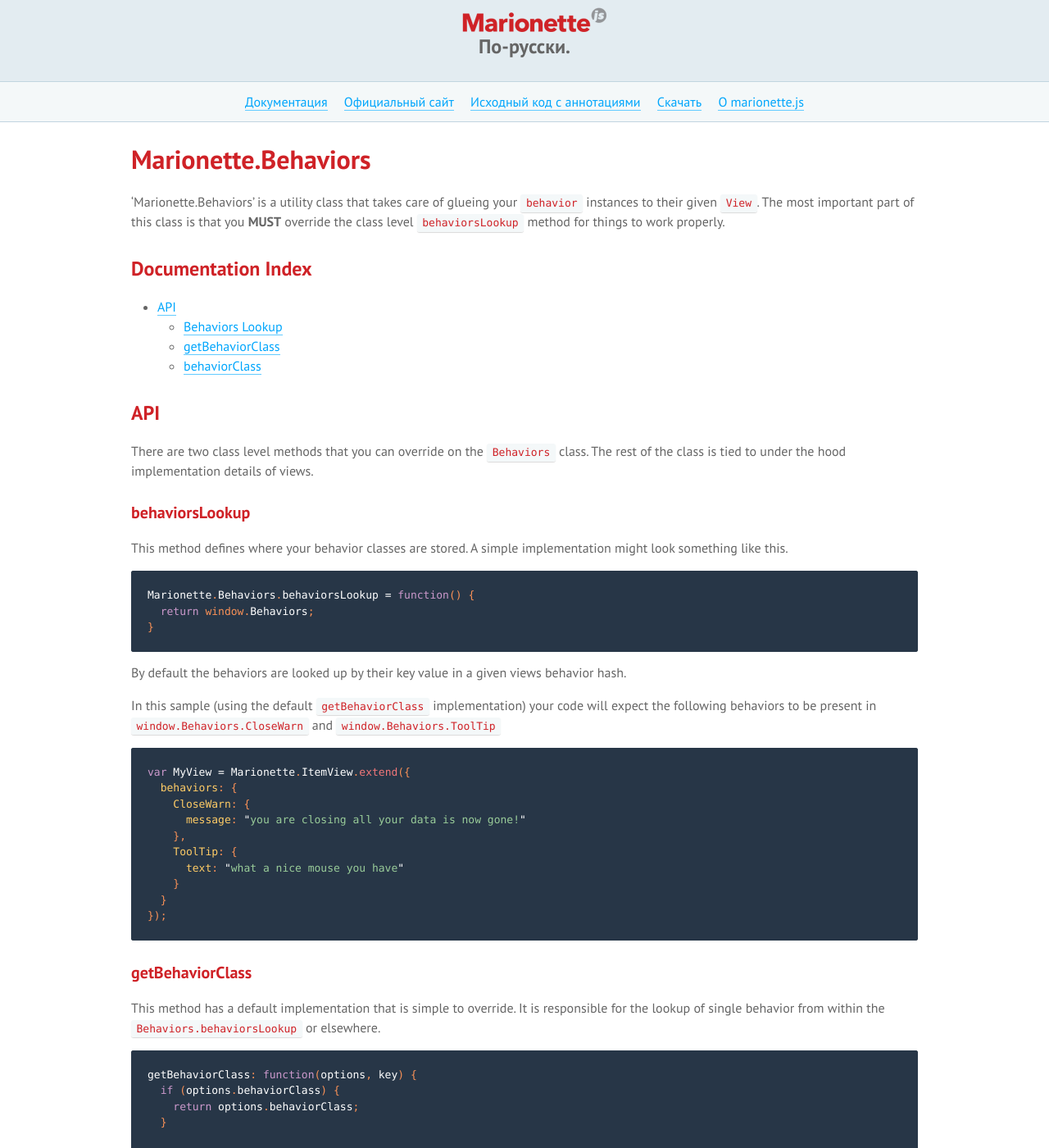
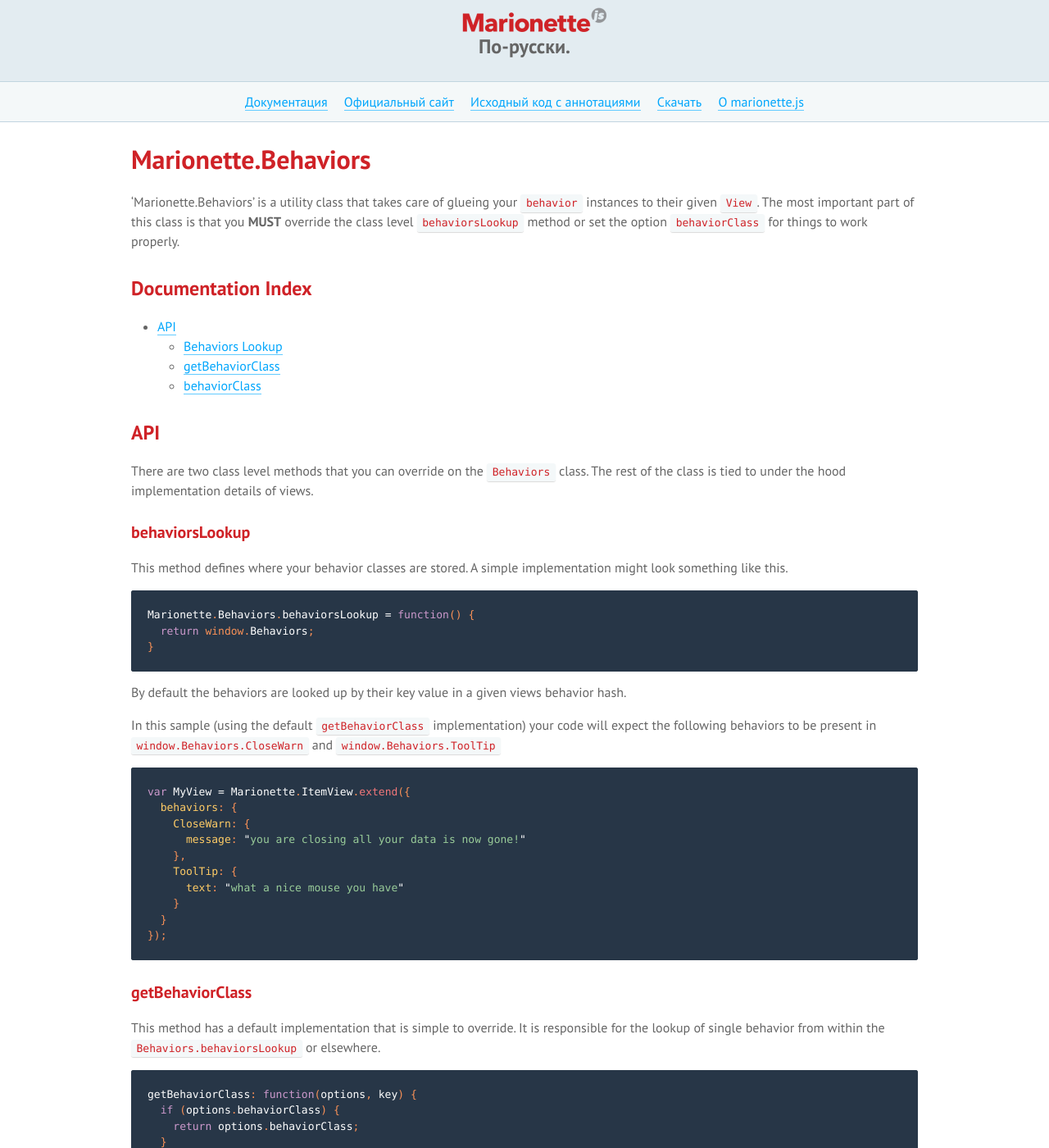
Before and after one commit to sadcitizen/marionettejs.ru, a Jekyll site: the page built from _posts/2014-02-10-behaviors.md, in a window 1280 px wide and 1400 px high, scrolled down 227 px. Shown: the whole window at 82% size. Built offline with Jekyll 4.4.1, drawn with Linux system fonts in a browser that asks for light colours; some web fonts are replaced; Markdown is read by kramdown in place of the engine named in the settings; some of the changed text lies outside the part shown.

Commit message:
update ru/Behaviors

```diff
--- a/_includes/translation/ru/marionette.behaviors.md
+++ b/_includes/translation/ru/marionette.behaviors.md
@@ -1,5 +1,5 @@
 'Marionette.Behaviors' is a utility class that takes care of glueing your `behavior` instances to their given `View`.
-The most important part of this class is that you **MUST** override the class level `behaviorsLookup` method for things to work properly.
+The most important part of this class is that you **MUST** override the class level `behaviorsLookup` method or set the option `behaviorClass` for things to work properly.
 
 ## Documentation Index
 * [API](#api)
```
Also changed, not shown: other parts of _includes/translation/ru/marionette.behaviors.md (+1 -1 lines).
